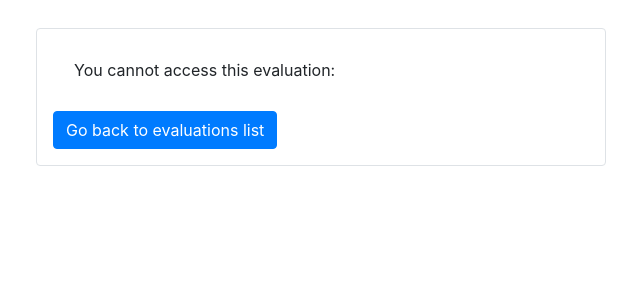
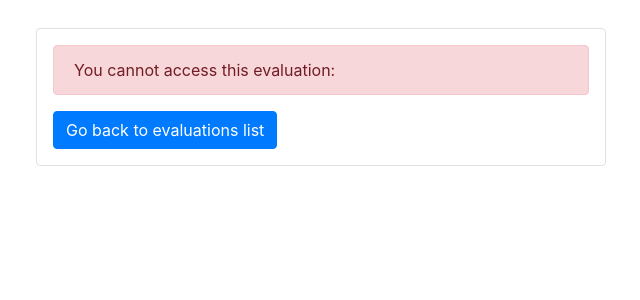
Before and after one commit to GMMan/evalhub, a Django app: template evalhubapp/templates/evalhubapp/evaluation_denied.html in a window 1280 px wide. Shown: the part 62-362 px from the top of the page, without its empty margins (319-959 px from the left). Run offline with Django 3.2, Linux system fonts and the light colour scheme; the template is opened without the code that fills it, so the values that code supplies are empty; some libraries are stand-ins or nearby versions.

Commit message:
Fix errors

```diff
--- a/evalhubapp/templates/evalhubapp/evaluation_denied.html
+++ b/evalhubapp/templates/evalhubapp/evaluation_denied.html
@@ -2,7 +2,7 @@
 {% block content %}
 <div class="row justify-content-center">
     <div class="col-sm-12 col-md-6 border rounded p-3">
-        <div class="alert alert-error" role="alert">
+        <div class="alert alert-danger" role="alert">
             You cannot access this evaluation: {{ error_message }}
         </div>
         <a href="{% url 'evaluations' %}" class="btn btn-primary" role="button">Go back to evaluations list</a>
--- a/evalhubapp/views.py
+++ b/evalhubapp/views.py
@@ -50,7 +50,7 @@ def begin_survey(request, assignment_id):
 @login_required
 def complete_survey(request):
     context = {}
-    if not request.session['assignment_id']:
+    if 'assignment_id' not in request.session:
         context['error_message'] = 'Invalid evaluation submission.'
         return render(request, 'evalhubapp/evaluation_denied.html', context)
 
```
